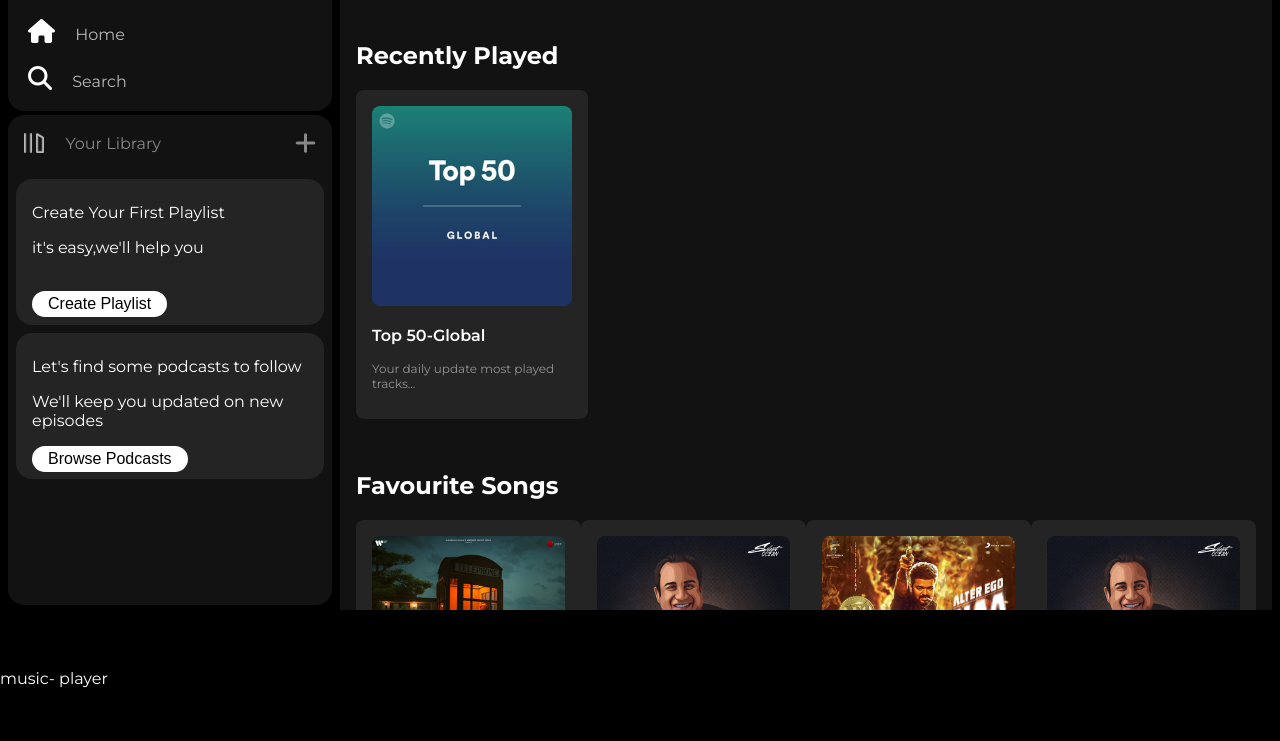
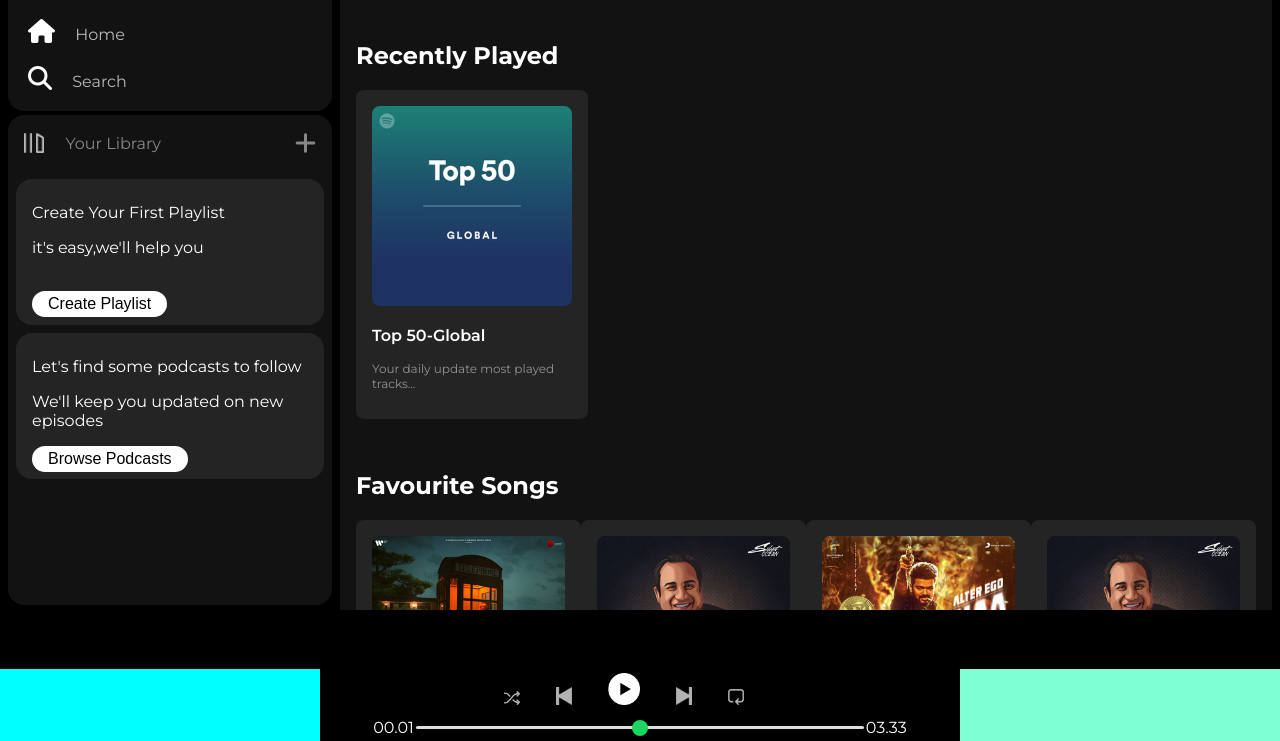
Before and after one commit to SkSelim-Git/Spotify, a plain HTML site: page index.html in a window 1280 px wide. Shown: the part 59-800 px from the top of the page. Drawn offline with Linux system fonts and the light colour scheme; a web font is replaced by a local one.

Commit message:
add music-player

```diff
--- a/index.html
+++ b/index.html
@@ -189,7 +189,26 @@
         </div>
         <!-- Music-Player -->
         <div class="music-player">
-            music- player
+            <div class="music-album">
+
+            </div>
+            <div class="music-playbutton">
+                <div class="player-controls">
+                    <img src="./Documents/player_icon1.png" class="player-controls-icon">
+                    <img src="./Documents/player_icon2.png" class="player-controls-icon">
+                    <img src="./Documents/player_icon3.png" class="player-controls-icon" style="width: 2rem;opacity: 1;">
+                    <img src="./Documents/player_icon4.png" class="player-controls-icon">
+                    <img src="./Documents/player_icon5.png" class="player-controls-icon">
+                </div>
+                <div class="playback-bar">
+                    <span class="curr-time">00.01</span>
+                    <input type="range" min="0" max="100" class="progress-bar" step="1">
+                    <span class="total-time">03.33</span>
+                </div>
+            </div>
+            <div class="music-controls">
+
+            </div>
         </div>
     </div>
 </body>
--- a/style.css
+++ b/style.css
@@ -163,7 +163,60 @@ a{
 .music-player{
     height:72px;
     width: 100vw;
-    background-color: #000000;
+    background-color: red;
     position: fixed;
     bottom: 0px;
+    display: flex;
 }
+.music-album{
+    width: 25%;
+    background-color: aqua;
+}
+.music-playbutton{
+    width: 50%;
+    background-color: #000000;
+    display: flex;
+    flex-direction: column;
+    justify-content: space-around;
+    align-items: center;
+}
+.player-controls-icon{
+    width: 1rem;
+    opacity: 0.7;
+}
+.player-controls-icon:hover{
+    opacity: 1;
+    width: 1.2rem;
+}
+.player-controls img{
+    margin-right: 2rem;
+}
+.playback-bar{
+    width: 100%;
+    display: flex;
+    justify-content: center;
+    align-items: center;
+}
+.progress-bar{
+    width: 70%;
+    appearance: none;
+    background-color: transparent;
+    cursor: pointer;
+}
+.progress-bar::-webkit-slider-runnable-track {
+    background-color: #ddd;
+    border-radius: 100px;
+    height: 0.2rem;
+}
+.progress-bar::-webkit-slider-thumb {
+    appearance: none;
+    height: 1rem;
+    width: 1rem;
+    background-color: #1bd760;
+    border-radius: 50%;
+    margin-top: -6px;
+}
+.music-controls{
+    width: 25%;
+    background-color: aquamarine;
+}
```
